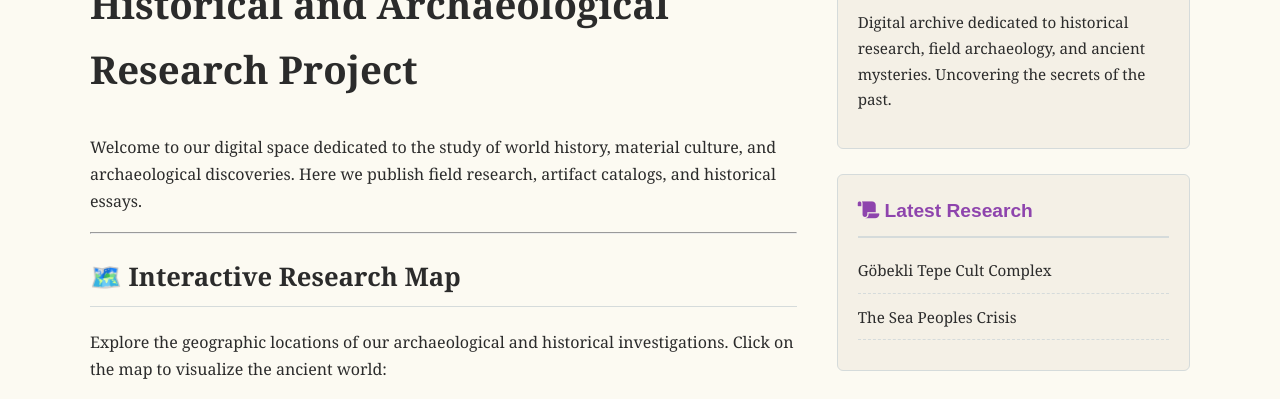
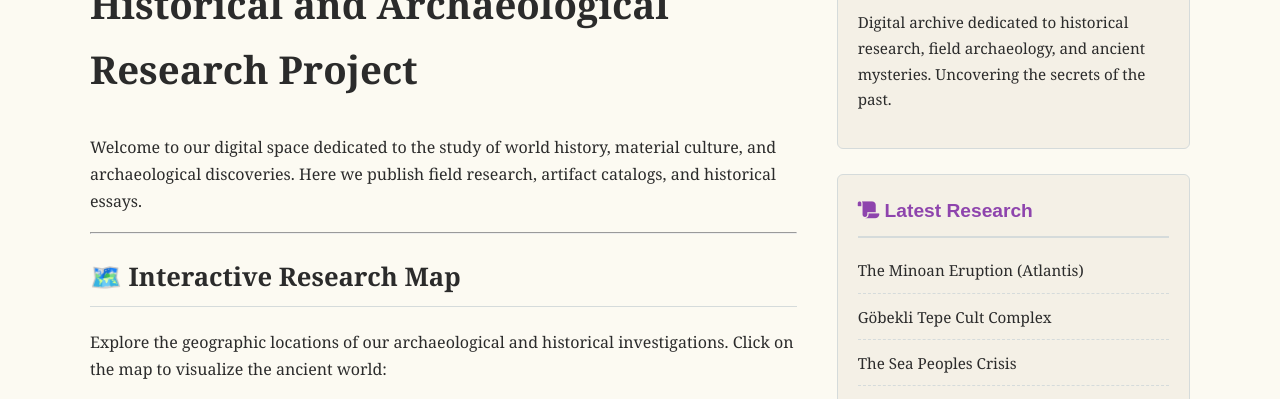
Before and after one commit to history-archaeology-project/history-archaeology-project.github.io, a Jekyll site: the page built from index.md, in a window 1280 px wide and 900 px high, scrolled down 345 px, cut to the strip 0-399 px from the top of the window. Built offline with Jekyll 4.4.1, drawn with Linux system fonts in a browser that asks for light colours.

Commit message:
Update default.html

```diff
--- a/_layouts/default.html
+++ b/_layouts/default.html
@@ -69,6 +69,7 @@
                 <div class="sidebar-widget recent-posts">
                     <h3><i class="fas fa-scroll"></i> Latest Research</h3>
                     <ul>
+                        <li><a href="/articles/minoan-eruption">The Minoan Eruption (Atlantis)</a></li>
                         <li><a href="/articles/gobekli-tepe">Göbekli Tepe Cult Complex</a></li>
                         <li><a href="/articles/sea-peoples">The Sea Peoples Crisis</a></li>
                     </ul>
```
